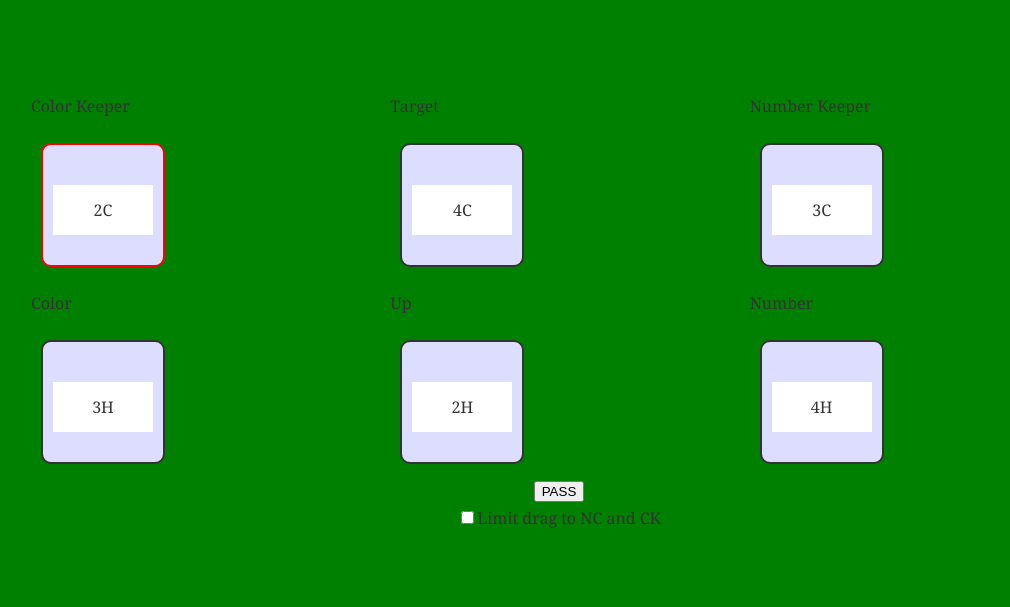
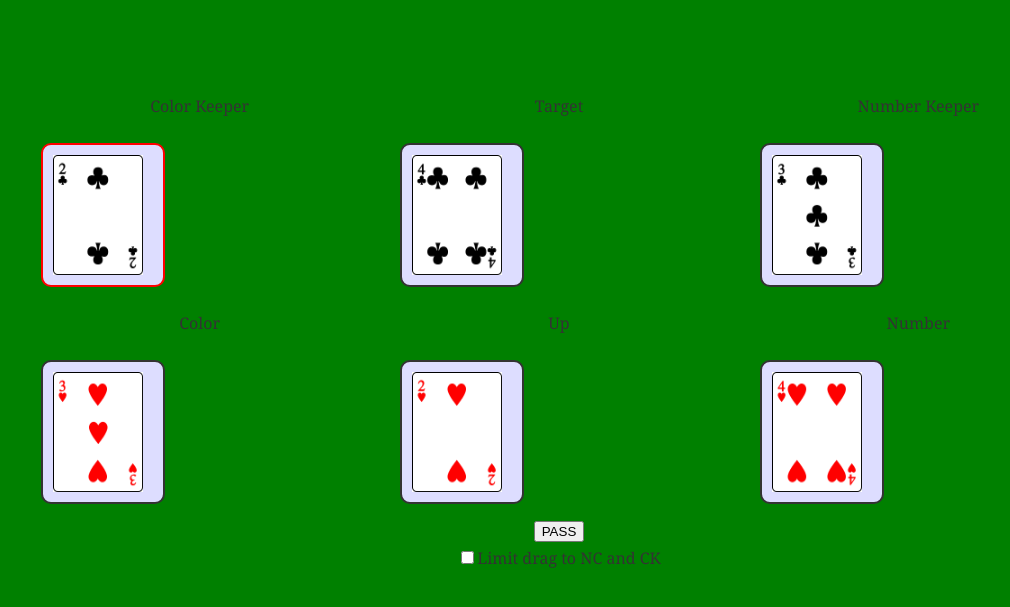
Before and after one commit to jpg75/graphgames, a Flask app: template src/templates/index.html in a window 1280 px wide. Shown: the top 607 px of the page, without its empty margins (81-1091 px from the left). Run offline with Flask 2, Linux system fonts and the light colour scheme; the template is opened without the code that fills it, so the values that code supplies are empty; some libraries are stand-ins or nearby versions.

Commit message:
+ added card figures + updated the style accordingly + added card data (jquery) in card class

```diff
--- a/src/templates/index.html
+++ b/src/templates/index.html
@@ -1,85 +1,13 @@
 <!doctype html>
 <html lang="en">
 <head>
+  <title>TTT game based on GraphGames: Swapping of tiles with Animation</title>
   <meta charset="UTF-8">
-  <title>TTT game based on GraphGames (index4): Swapping of tiles with Animation</title>
-  <!-- <link rel="stylesheet" type="text/css" href="style.css"> -->
+  <link rel="stylesheet" type="text/css" href="style.css">
   <script src="http://cdnjs.cloudflare.com/ajax/libs/jquery/1.8.3/jquery.min.js"></script>
   <script src="http://cdnjs.cloudflare.com/ajax/libs/jqueryui/1.9.1/jquery-ui.min.js"></script>
+  <script type="text/javascript" src="http://cdnjs.cloudflare.com/ajax/libs/socket.io/1.3.5/socket.io.min.js"></script>
   <script type="text/javascript" src="ttt_client.js""></script>
-
-  <style>
-body {
-  margin: 30px;
-  font-family: "Georgia", serif;
-  line-height: 1.8em;
-  color: #333;
-  background: green;
-}
-
-th,td {
-	padding: 10px;
-	align: center;
-}
-
-#content {
-  margin: 80px 70px;
-  text-align: left;
-  -moz-user-select: none;
-  -webkit-user-select: none;
-  user-select: none;
-}
-.dragCheckBox{;}
-
-.mylabel {
-  margin: 20px;
-  /*width: 20px;*/
-  text-align: center;
-  padding: 5px;
-  padding-bottom: 0px;
-  font-family: "Lucida Sans Unicode", "Lucida Grande", sans-serif;
-}
-
-.cardSlot {
-  float: left;
-  width: 100px;
-  height: 80px;
-  padding: 10px;
-  padding-top: 40px;
-  padding-bottom: 0;
-  border: 2px solid #333;
-  -moz-border-radius: 10px;
-  -webkit-border-radius: 10px;
-  border-radius: 10px;
-  margin: 0 0 0 10px;
-  background: #ddf;
-}
-
-    .droppable {
-      float: left;
-      /* margin-left: 100px; */
-	  margin: 20px;
-      width: 100px;
-      height: 50px;
-      /* border: 1px solid red; */
-      padding: 5px;
-    }
-
-    .card {
-      width: 100px;
-      height: 50px;
-      background: white;
-      text-align: center;
-      line-height: 50px;
-    }
-    .ui-draggable-dragging {
-      background: red;
-    }
-
-    .hoverClass {
-      border: 2px solid red;
-    }
-  </style>
 </head>
 <body>
 <div id='content'>
@@ -97,17 +25,18 @@ NK    N   UP   C    CK   T	GC	PL
   <tr>
   <td>
   <div id='CK' class='cardSlot'>
-    <div class="card"><div>2C</div></div>
+    <!-- > <div class="card"><div>2C</div></div> -->
+    <div class="card"><img src="resources/2C.png" class="card-img"></div>
   </div>
   </td>
   <td>
   <div id='T' class='cardSlot'>
-    <div class="card">4C</div>
+    <div class="card"><img src="resources/4C.png" class="card-img"></div>
   </div>
   </td>
   <td>
   <div id='NK' class='cardSlot'>
-    <div class="card">3C</div>
+    <div class="card"><img src="resources/3C.png" class="card-img"></div>
   </div>
   </td>
   </tr>
@@ -120,17 +49,17 @@ NK    N   UP   C    CK   T	GC	PL
 
   <tr>
   <td><div id='C' class='cardSlot'>
-    <div class="card">3H</div>
+    <div class="card"><img src="resources/3H.png" class="card-img"></div>
   </div>
   </td>
   <td>
   <div id='U' class='cardSlot'>
-    <div class="card">2H</div>
+    <div class="card"><img src="resources/2H.png" class="card-img"></div>
   </div>
   </td>
   <td>
   <div id='N' class='cardSlot'>
-    <div class="card">4H</div>
+    <div class="card"><img src="resources/4H.png" class="card-img"></div>
   </div>
   </td>
   </tr>
--- a/src/templates/style.css
+++ b/src/templates/style.css
@@ -13,11 +13,12 @@ th,td {
 
 #content {
 	margin: 80px 70px;
-  text-align: left;
+	text-align: center;
 	-moz-user-select: none;
 	-webkit-user-select: none;
 	user-select: none;
 }
+
 .dragCheckBox{;}
 
 .mylabel {
@@ -32,10 +33,10 @@ th,td {
 .cardSlot {
     float: left;
     width: 100px;
-    height: 80px;
+    height: 120px;
     padding: 10px;
-    padding-top: 40px;
-    padding-bottom: 0;
+    padding-top: 10px;
+    padding-bottom: 10px;
     border: 2px solid #333;
     -moz-border-radius: 10px;
     -webkit-border-radius: 10px;
@@ -48,19 +49,25 @@ th,td {
     float: left;
     /* margin-left: 100px; */
 	margin: 20px;
-    width: 100px;
-    height: 50px;
+    width: 90px;
+    height: 120px;
     /* border: 1px solid red; */
 	padding: 5px;
 }
 
 .card {
-      width: 100px;
-      height: 50px;
+	width: 90px;
+	height: 120px;
 	background: white;
 	text-align: center;
 	line-height: 50px;
 }
+
+.card-img {
+	height: 120px;
+	width: 90px;
+}
+
 .ui-draggable-dragging {
 	background: red;
 }
--- a/src/templates/ttt_client.js
+++ b/src/templates/ttt_client.js
@@ -1,5 +1,7 @@
 const cards_colors = {"2H": "red", "3H": "red", "4H": "red",
                     "2C": "black", "3C": "black", "4C": "black"};
+const cards_figs = {"2H": "2H.png", "3H": "3H.png", "4H": "4H.png",
+                    "2C": "2C.png", "3C": "3C.png", "4C": "4C.png"};
 let player = 'CK', score = 0, gameCard = '2H';
 const allowed_moving_zones = ["U", "T", "C", "N"];
 
@@ -69,14 +71,16 @@ $(document).ready(function () {
 */
 function initCardsData(){
 	$('.card').each(function(index, el) {
-		let key = $(this).text();
+		let key = $(this).children().attr("src").slice(-6, -4);
+
+		//let key = $(this).text();
 		console.log('key: '+key);
 		$(this).data('color', cards_colors[key] );
-		// $( this ).data('color', 'red');
 		console.log( index + ": " + $( this ).data('color') );
-		$(this).data('number', $(this).text().charAt(0) );
+		$(this).data('number', key.charAt(0) );
+		$(this).data('card', key );
 		console.log( index + ": " + $( this ).data('number') );
-		console.log( index + ": " + $( this ).text() );
+		console.log( index + ": " + $( this ).data('card') );
 	});
 }
 
```
Lines whose indentation alone changed are shown as unchanged.
